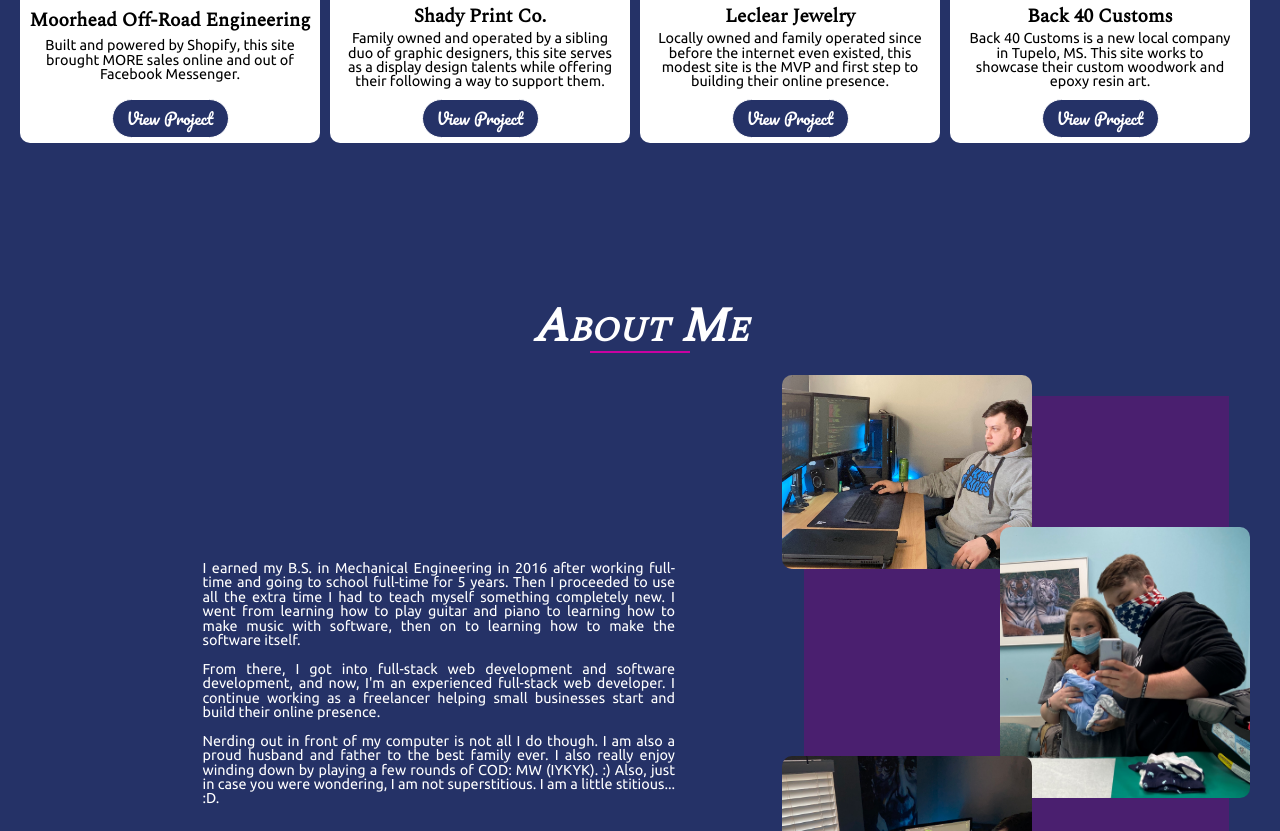
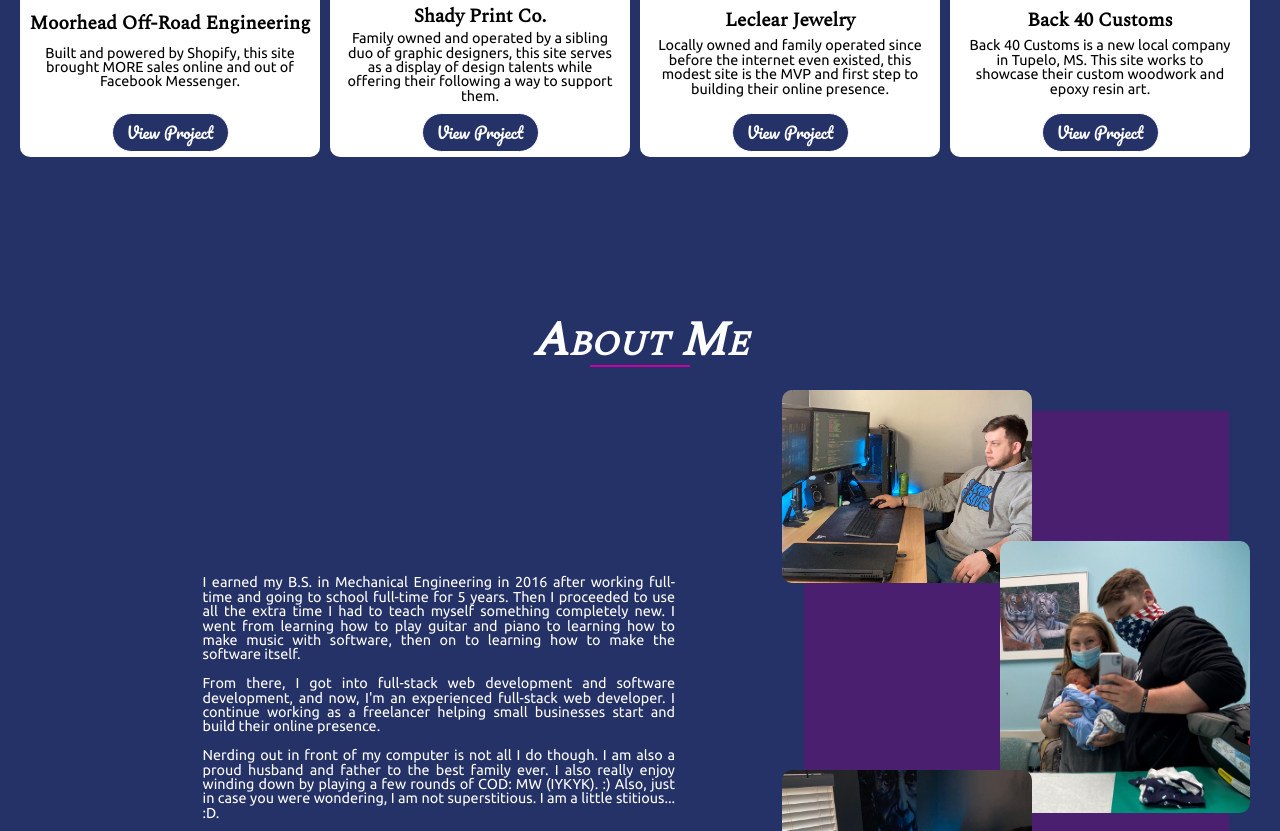
Before and after one commit to hackastak/portfolio, a Gatsby site: page / in a window 1280 px wide. Shown: the part 1862-2693 px from the top of the page. Built offline with nearby package versions, Linux system fonts and the light colour scheme; Gatsby itself is replaced by a stand-in of ours.

Commit message:
Update work.js for typo corrections

```diff
--- a/src/components/work.js
+++ b/src/components/work.js
@@ -109,7 +109,7 @@ const Work = () => {
             <Img className="site-image" fluid={data.spcImg.childImageSharp.fluid}   alt="SPC Site Snapshot"/>
           </div>
           <h1 className="project-card-title">Shady Print Co.</h1>
-          <p className="project-card-description">Family owned and operated by a  sibling duo of graphic designers, this site serves as a display design   talents while offering their following a way to support them.</p>
+          <p className="project-card-description">Family owned and operated by a sibling duo of graphic designers, this site serves as a display of design talents while offering their following a way to support them.</p>
           <div className="project-card-tech-icons"></div>
           <a href="https://shadyprintco.com" target="_blank" rel="noopener  noreferrer">View Project</a>
         </div>
@@ -118,7 +118,7 @@ const Work = () => {
             <Img className="site-image" fluid={data.ljImg.childImageSharp.fluid}  alt="LJ Site Snapshot"/>
           </div>
           <h1 className="project-card-title">Leclear Jewelry</h1>
-          <p className="project-card-description">Locally owned and family  operated since before the internet even existed, this modest site is the   MVP and first step to building their online presence.</p>
+          <p className="project-card-description">Locally owned and family operated since before the internet even existed, this modest site is the MVP and first step to building their online presence.</p>
           <div className="project-card-tech-icons"></div>
           <a href="https://leclearjewelry.com" target="_blank" rel="noopener noreferrer">View  Project</a>
 
```
